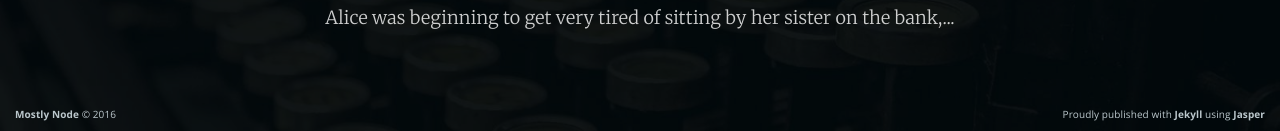
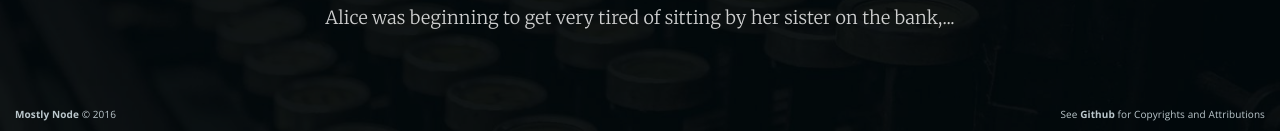
Before and after one commit to mostlynode/mostlynode-site, a Jekyll site: the page built from _posts/1863-11-19-gettysburg-address.md, in a window 1280 px wide. Shown: the part 1674-1805 px from the top of the page. Built offline with Jekyll 4.4.1, drawn with Linux system fonts in a browser that asks for light colours; nearby versions of some CDN libraries.

Commit message:
reference GH for attribution

```diff
--- a/_includes/head.html
+++ b/_includes/head.html
@@ -14,7 +14,7 @@
     <meta name="twitter:description" content="{{ site.description }}" />
     <meta name="twitter:url" content="{{ site.baseurl }}" />
     <meta name="twitter:image:src" content="{{ site.baseurl }}assets/images/cover1.jpg" />
-    <link href='https://fonts.googleapis.com/css?family=Pacifico' rel='stylesheet' type='text/css'>
+
 
     <script type="application/ld+json">
 {
--- a/_layouts/default.html
+++ b/_layouts/default.html
@@ -16,8 +16,8 @@
 
     <!-- [[! Styles'n'Scripts ]] -->
     <link rel="stylesheet" type="text/css" href="{{ site.baseurl }}assets/css/screen.css" />
-    <link rel="stylesheet" type="text/css"
-          href="//fonts.googleapis.com/css?family=Merriweather:300,700,700italic,300italic|Open+Sans:700,400" />
+    <link rel="stylesheet" type="text/css" href="//fonts.googleapis.com/css?family=Merriweather:300,700,700italic,300italic|Open+Sans:700,400" />
+    <link href='https://fonts.googleapis.com/css?family=Pacifico' rel='stylesheet' type='text/css'>
     <link rel="stylesheet" type="text/css" href="{{ site.baseurl }}assets/css/syntax.css" />
 
     <!-- [[! Ghost outputs important style and meta data with this tag ]] -->
@@ -35,7 +35,7 @@
 
         <footer class="site-footer clearfix">
           <section class="copyright"><a href="{{ site.baseurl }}">{{ site.name }}</a> &copy; {{  site.time | date: '%Y' }}</section>
-          <section class="poweredby">Proudly published with <a href="https://jekyllrb.com/">Jekyll</a> using <a href="https://github.com/biomadeira/jasper">Jasper</a></section>
+          <section class="poweredby">See <a href="https://github.com/mostlynode/mostlynode.github.io">Github</a> for Copyrights and Attributions</section>
         </footer>
     </div>
     <!-- [[! Ghost outputs important scripts and data with this tag ]] -->
```
Also changed, not shown: README.md.
